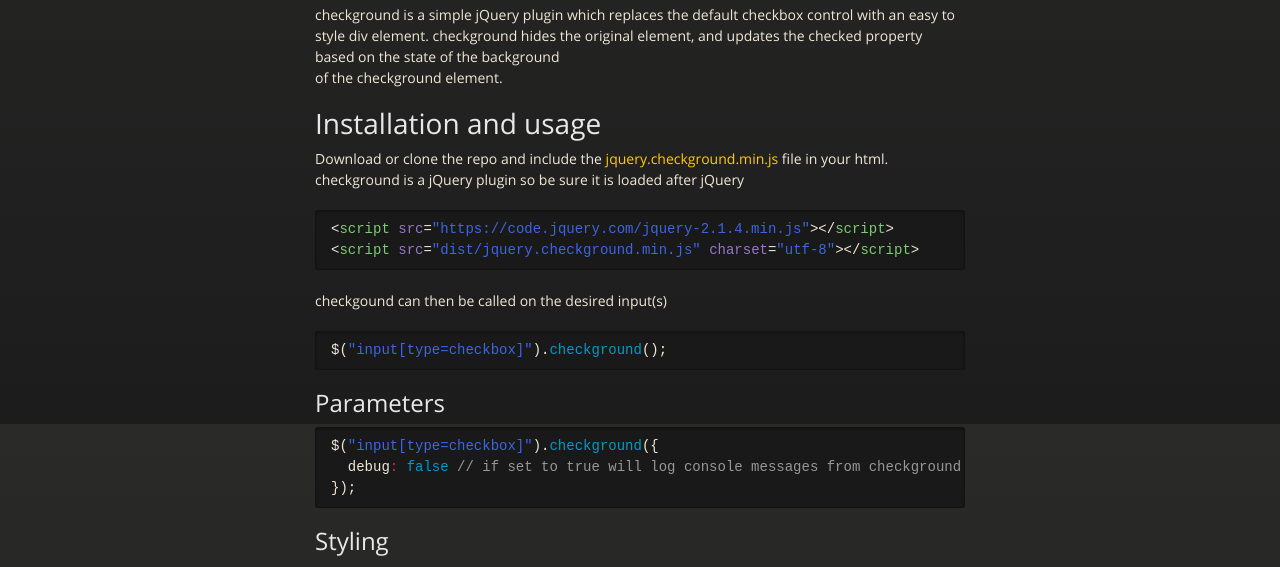
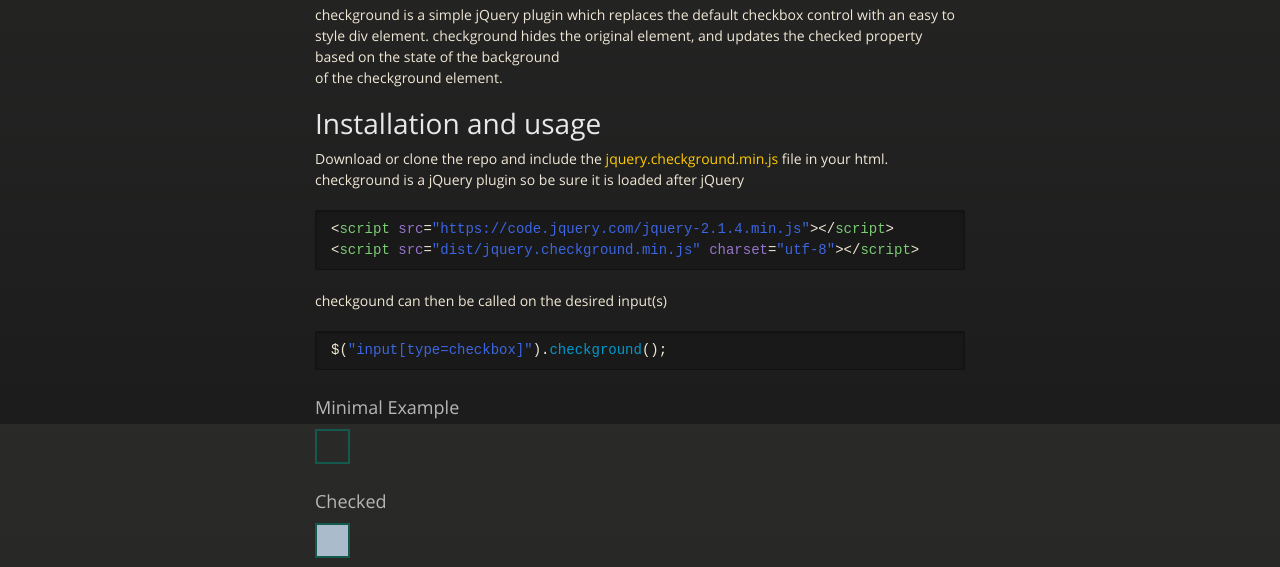
Before and after one commit to jasonyost/checkground, a plain HTML site: page index.html in a window 1280 px wide. Shown: the part 376-943 px from the top of the page. Drawn offline with nearby package versions, Linux system fonts and the light colour scheme.

Commit message:
Small demo

```diff
--- a/index.html
+++ b/index.html
@@ -6,8 +6,10 @@
     <title>Checkground by jasonyost</title>
     <link rel="stylesheet" href="stylesheets/styles.css">
     <link rel="stylesheet" href="stylesheets/github-dark.css">
+    <link rel="stylesheet" href="stylesheets/demo.css" media="screen" title="no title" charset="utf-8">
     <script src="https://ajax.googleapis.com/ajax/libs/jquery/1.7.1/jquery.min.js"></script>
     <script src="javascripts/respond.js"></script>
+    <script src="javascripts/jquery.checkground.min.js" charset="utf-8"></script>
     <!--[if lt IE 9]>
       <script src="//html5shiv.googlecode.com/svn/trunk/html5.js"></script>
     <![endif]-->
@@ -15,6 +17,13 @@
     <link rel="stylesheet" href="stylesheets/ie.css">
     <![endif]-->
     <meta name="viewport" content="width=device-width, initial-scale=1, user-scalable=no">
+
+    <script type="text/javascript">
+      $(document).ready(function(){
+        $(".default-example").checkground();
+        $(".checked-example").checkground();
+      });
+    </script>
 
   </head>
   <body>
@@ -58,6 +67,16 @@
 
 <div class="highlight highlight-javascript"><pre>$(<span class="pl-s"><span class="pl-pds">"</span>input[type=checkbox]<span class="pl-pds">"</span></span>).<span class="pl-c1">checkground</span>();</pre></div>
 
+<div class="test-area">
+  <h3>Minimal Example</h3>
+  <input type="checkbox" name="default-exmaple" value="on" class="default-example">
+</div>
+
+<div class="test-area">
+  <h3>Checked</h3>
+  <input type="checkbox" name="checked-exmaple" value="on" class="checked-example" checked="checked">
+</div>
+
 <h2>
 <a id="parameters" class="anchor" href="#parameters" aria-hidden="true"><span class="octicon octicon-link"></span></a>Parameters</h2>
 
--- /dev/null
+++ b/javascripts/jquery.checkground.min.js
@@ -0,0 +1,9 @@
+/*
+ *  checkground - v1.0.0
+ *  Simple jQuery checkbox replacer
+ *  https://github.com/jasonyost/checkground#readme
+ *
+ *  Made by
+ *  Under MIT License
+ */
+!function(a){"use strict";function b(b,e){this.element=b,this.settings=a.extend({},d,e),this._defaults=d,this._name=c,this.init()}var c="checkground",d={debug:!1};a.extend(b.prototype,{init:function(){var a=this;a.initDom(a.element,a.settings),a.bindElements(a.element,a.settings),a.debugMessage(a.settings,"checkground initialized")},initDom:function(b,c){var d=this;a(b).hide(),a(b).addClass("checkground-original"),a(b).wrap('<div class="checkground-wrapper"></div>');var e=a(b).parent();a(b).attr("checked")&&e.addClass("checkground-checked"),d.debugMessage(c,"dom initialized")},bindElements:function(b,c){var d=this,e=a(b).parent();e.click(function(){a(this).toggleClass("checkground-checked"),a(b).attr("checked",!a(b).attr("checked")),d.debugMessage(c,"checkground changed")}),d.debugMessage(c,"checkground bound on click"),a(b).change(function(){e.toggleClass("checkground-checked"),d.debugMessage(c,"element changed")}),d.debugMessage(c,"element bound on change")},debugMessage:function(a,b){this.settings.debug&&console.log(b)}}),a.fn[c]=function(d){return this.each(function(){a.data(this,"plugin_"+c)||a.data(this,"plugin_"+c,new b(this,d))})}}(jQuery,window,document);
--- /dev/null
+++ b/stylesheets/demo.css
@@ -0,0 +1,14 @@
+.test-area{
+  margin: 25px 0;
+}
+
+.checkground-wrapper{
+  width: 25px;
+  height: 25px;
+  border: 2px solid #13594d;
+  padding: 3px;
+}
+
+.checkground-checked{
+  background-color: #abc;
+}
```
